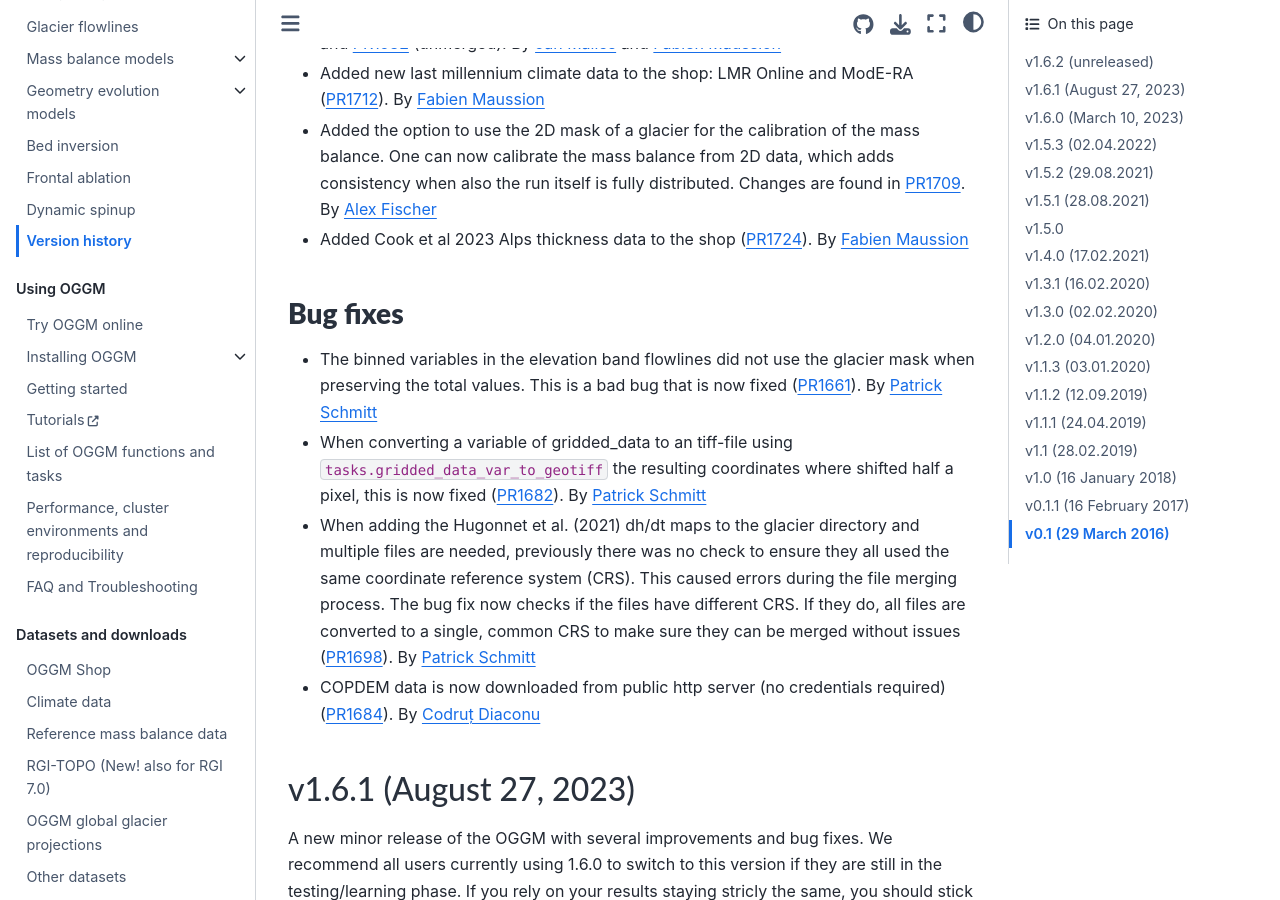
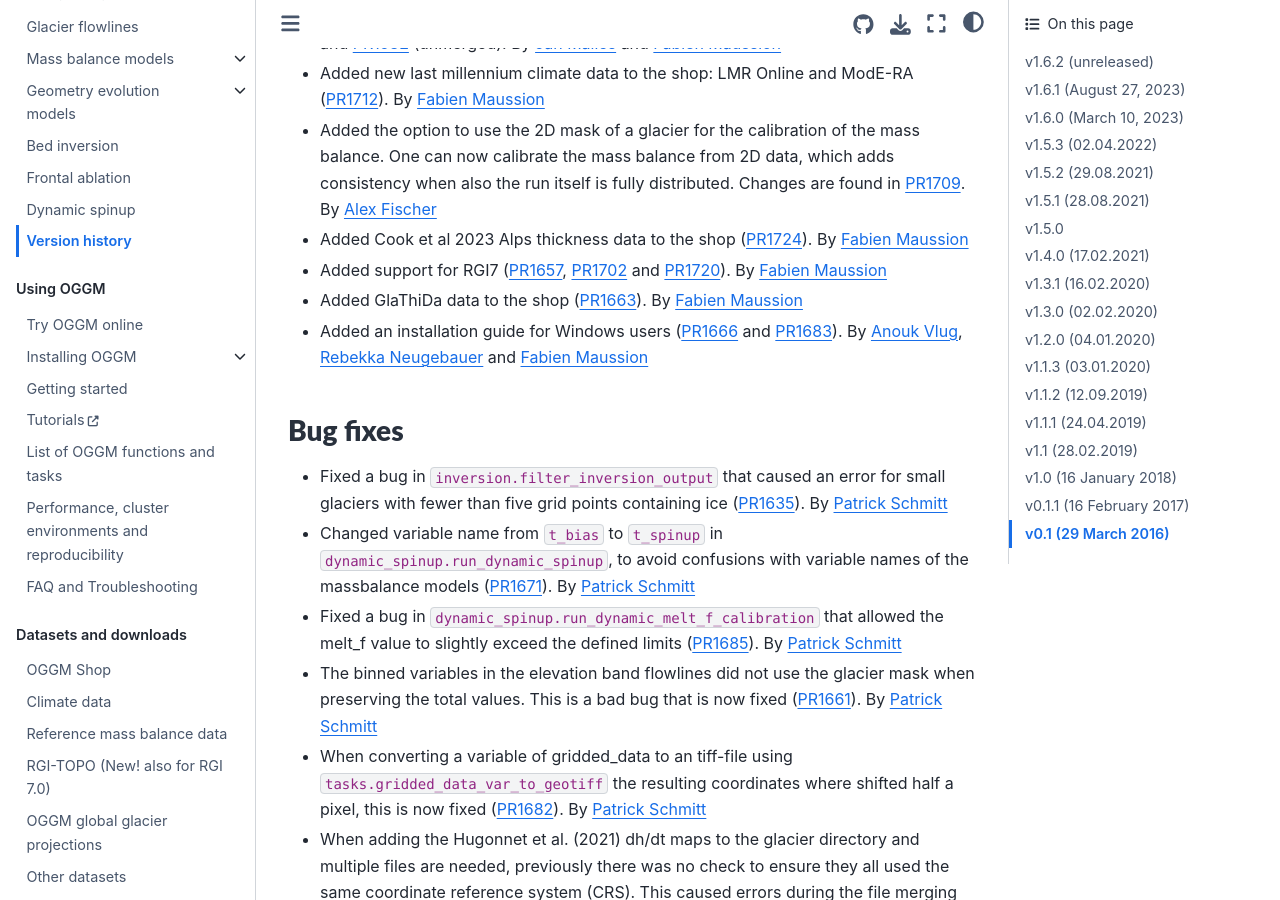
Before and after one commit to OGGM/oggm, a Sphinx documentation site: the page built from docs/whats-new.rst, in a window 1280 px wide and 900 px high, scrolled down 670 px. Built offline with Sphinx 7.4.7 and the Sphinx Book theme 1.1.4, drawn with Linux system fonts in a browser that asks for light colours; the version number could not be read and is left out.

Commit message:
added several entries in whats-new

```diff
--- a/docs/whats-new.rst
+++ b/docs/whats-new.rst
@@ -21,7 +21,8 @@ Enhancements
   for merging distributed data from multiple glacier directories, including
   the possibility of adding topography to the merged grid. The latter function
   acts as a wrapper for the first one, specifically designed for merging
-  distributed thickness data from a dynamic model run (:pull:`1674`, :pull:`1691`, :pull:`1697` and :pull:`1719`).
+  distributed thickness data from a dynamic model run (:pull:`1674`,
+  :pull:`1691`, :pull:`1697` and :pull:`1719`).
   By `Alex Fischer <https://github.com/afisc>`_ and
   `Patrick Schmitt <https://github.com/pat-schmitt>`_
 - Added a new calving module to the sandbox. The module is based on
@@ -43,10 +44,29 @@ Enhancements
   By `Alex Fischer <https://github.com/afisc>`_
 - Added Cook et al 2023 Alps thickness data to the shop (:pull:`1724`).
   By `Fabien Maussion <https://github.com/fmaussion>`_
+- Added support for RGI7 (:pull:`1657`, :pull:`1702` and :pull:`1720`).
+  By `Fabien Maussion <https://github.com/fmaussion>`_
+- Added GlaThiDa data to the shop (:pull:`1663`).
+  By `Fabien Maussion <https://github.com/fmaussion>`_
+- Added an installation guide for Windows users (:pull:`1666` and :pull:`1683`).
+  By `Anouk Vlug <https://github.com/fmaussion>`_,
+  `Rebekka Neugebauer <https://github.com/rebneugebauer>`_ and
+  `Fabien Maussion <https://github.com/fmaussion>`_
 
 Bug fixes
 ~~~~~~~~~
 
+- Fixed a bug in ``inversion.filter_inversion_output`` that caused an error
+  for small glaciers with fewer than five grid points containing ice
+  (:pull:`1635`).
+  By `Patrick Schmitt <https://github.com/pat-schmitt>`_
+- Changed variable name from ``t_bias`` to ``t_spinup`` in
+  ``dynamic_spinup.run_dynamic_spinup``, to avoid confusions with
+  variable names of the massbalance models (:pull:`1671`).
+  By `Patrick Schmitt <https://github.com/pat-schmitt>`_
+- Fixed a bug in ``dynamic_spinup.run_dynamic_melt_f_calibration`` that allowed
+  the melt_f value to slightly exceed the defined limits (:pull:`1685`).
+  By `Patrick Schmitt <https://github.com/pat-schmitt>`_
 - The binned variables in the elevation band flowlines did not use the
   glacier mask when preserving the total values. This is a bad
   bug that is now fixed (:pull:`1661`).
```
